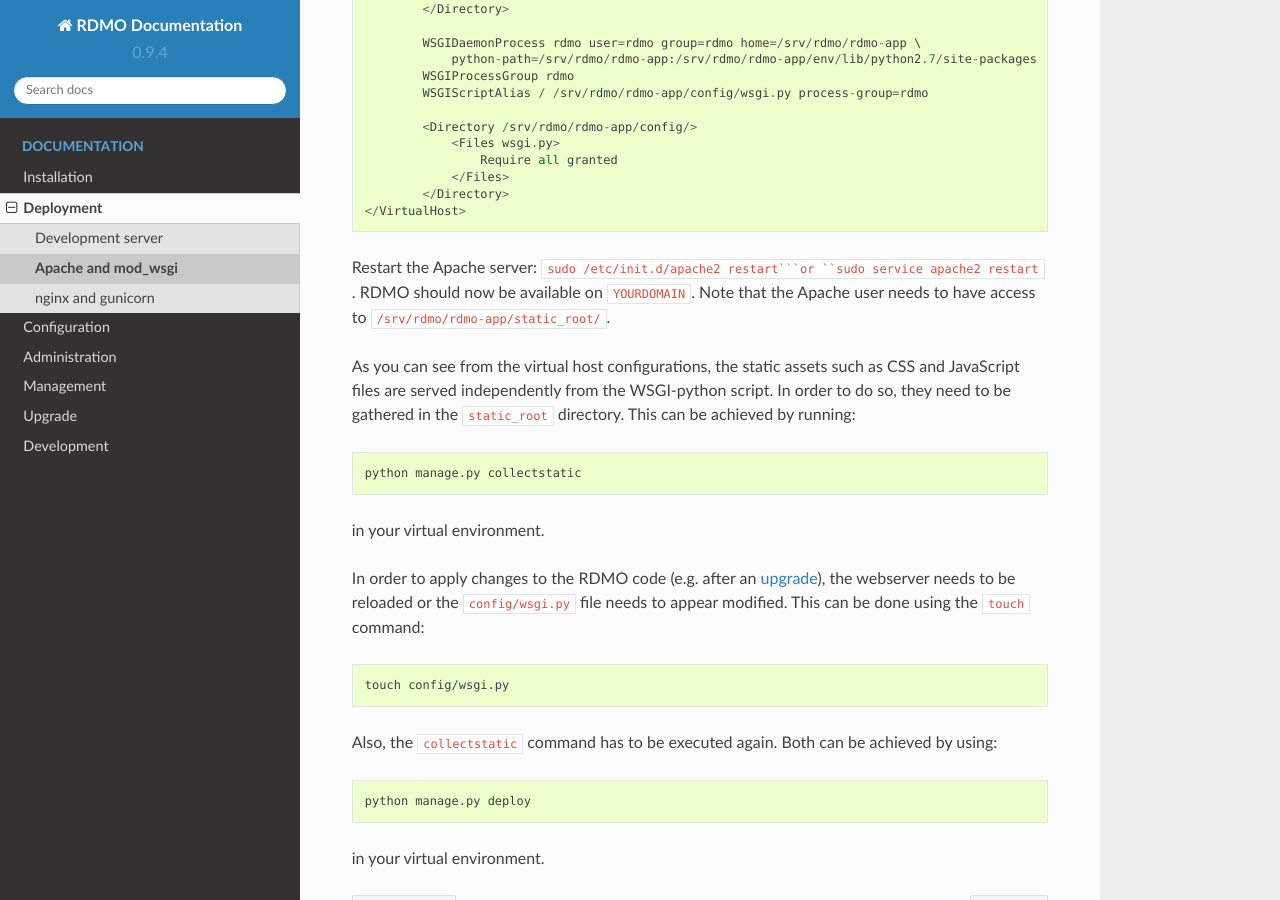
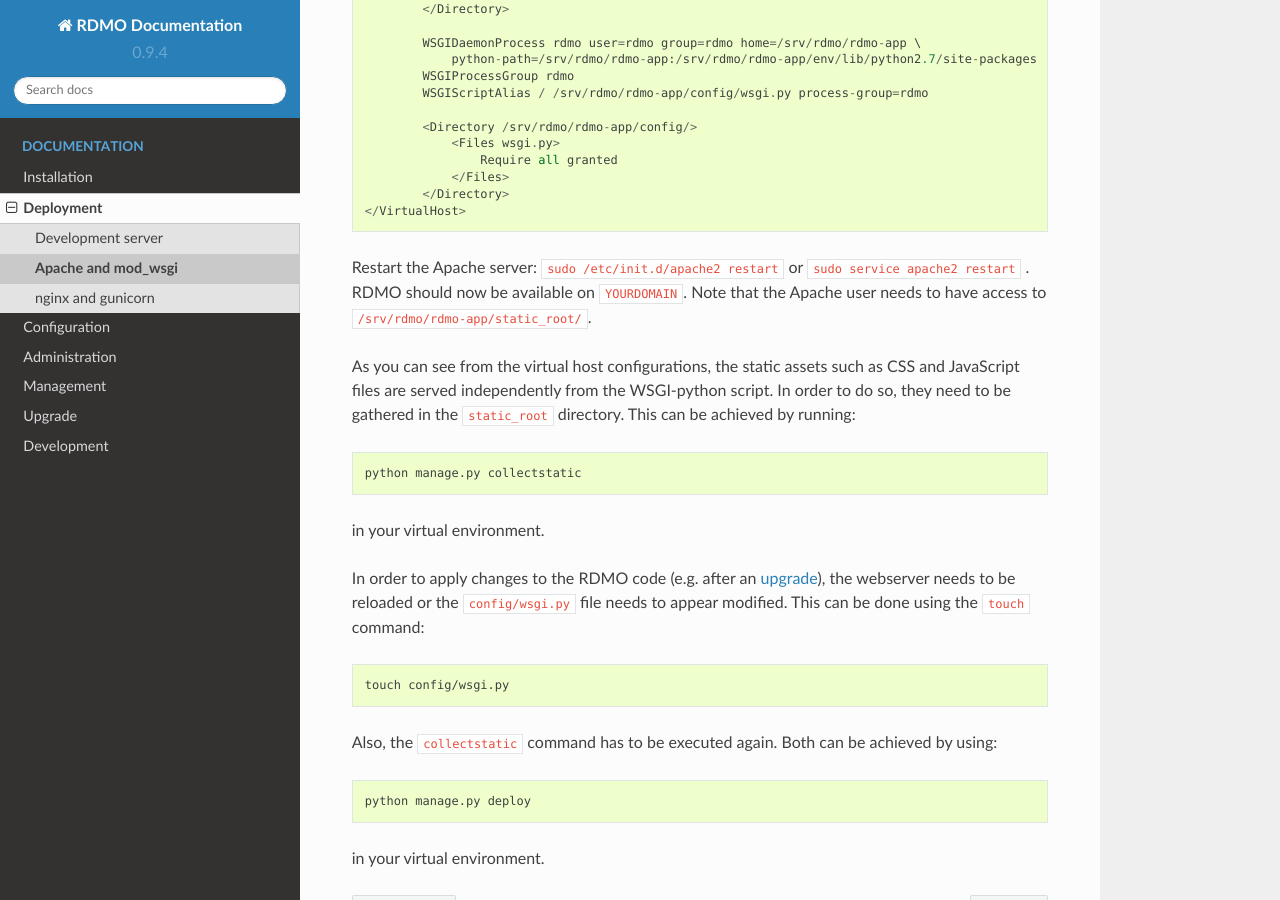
Before and after one commit to rdmorganiser/rdmo-docs, a Sphinx documentation site: the page built from docs/deployment/apache.rst, in a window 1280 px wide and 900 px high, scrolled down 1242 px. Built offline with Sphinx 7.4.7 and the Read the Docs theme 2.0.0, drawn with Linux system fonts in a browser that asks for light colours.

````diff
--- a/docs/deployment/apache.rst
+++ b/docs/deployment/apache.rst
@@ -72,7 +72,7 @@ for CentOS 7:
             </Directory>
     </VirtualHost>
 
-Restart the Apache server: ``sudo /etc/init.d/apache2 restart```or ``sudo service apache2 restart`` . RDMO should now be available on ``YOURDOMAIN``. Note that the Apache user needs to have access to ``/srv/rdmo/rdmo-app/static_root/``.
+Restart the Apache server: ``sudo /etc/init.d/apache2 restart`` or ``sudo service apache2 restart`` . RDMO should now be available on ``YOURDOMAIN``. Note that the Apache user needs to have access to ``/srv/rdmo/rdmo-app/static_root/``.
 
 As you can see from the virtual host configurations, the static assets such as CSS and JavaScript files are served independently from the WSGI-python script. In order to do so, they need to be gathered in the ``static_root`` directory. This can be achieved by running:
 
````
